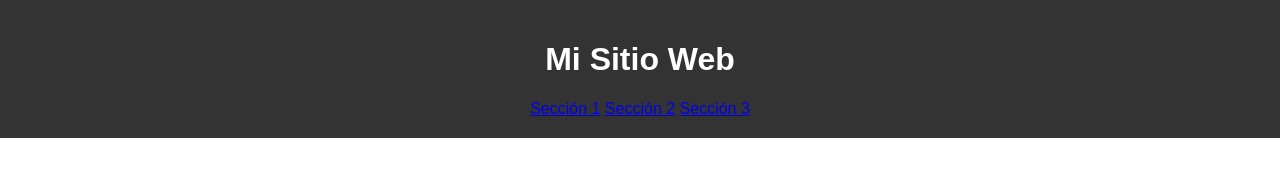
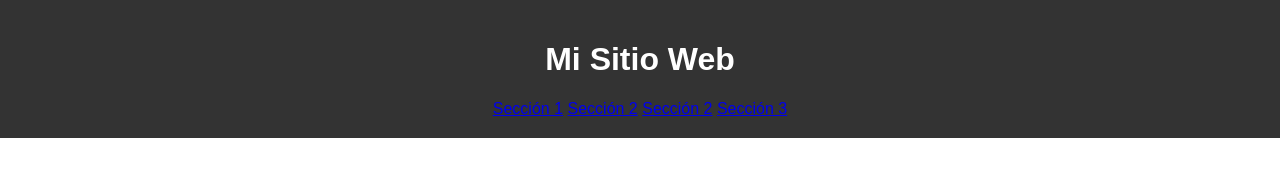
Before and after one commit to Oiol2005/activitat1_oriol_murcia_alejandro_perez., a plain HTML site: page index.html in a window 1280 px wide. Shown: the top 175 px of the page. Drawn offline with Linux system fonts and the light colour scheme.

Commit message:
aqui has descriure el que has fet

```diff
--- a/index.html
+++ b/index.html
@@ -13,6 +13,7 @@
 
     <nav>
         <a href="#seccion1">Sección 1</a>
+        <a href="#seccion2">Sección 2</a>
         <a href="#seccion2">Sección 2</a>
         <a href="#seccion3">Sección 3</a>
 
```
